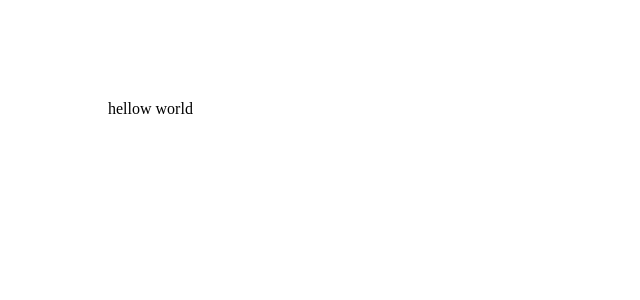
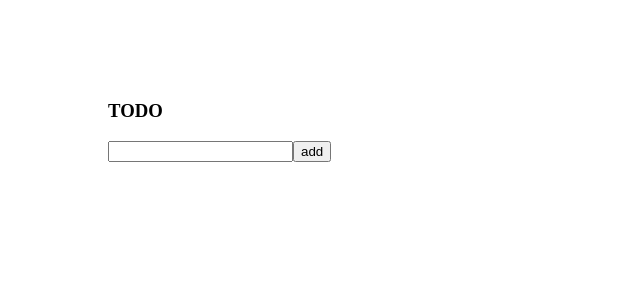
Before and after one commit to qiqingjin/blog, a React app in the folder React_Redux/demos/: page / in a window 1280 px wide. Shown: the top 300 px of the page, without its empty margins (0-640 px from the left). Built offline with nearby package versions, Linux system fonts and the light colour scheme.

Commit message:
react todo demo

```diff
--- /dev/null
+++ b/React_Redux/demos/src/actions/index.js
@@ -0,0 +1,6 @@
+let nextTodoId = 0;
+export const addTodoCreator = ( todoContent ) => ({
+  type: 'ADD_TODO',
+  todoContent,
+  id: nextTodoId++
+});
--- a/React_Redux/demos/src/components/App.jsx
+++ b/React_Redux/demos/src/components/App.jsx
@@ -1,7 +1,13 @@
 import React from 'react';
+import AddTodo from 'containers/AddTodo';
+import FilteredTodoList from 'containers/FilteredTodoList';
 
 const App = () => (
-  <div>hellow world</div>
+  <div>
+    <h3>TODO</h3>
+    <AddTodo />
+    <FilteredTodoList />
+  </div>
 );
 
 export default App;
--- /dev/null
+++ b/React_Redux/demos/src/components/Todo.jsx
@@ -0,0 +1,7 @@
+import React from 'react';
+
+export default (content) => {
+  return (
+    <li>{content}</li>
+  );
+};
--- /dev/null
+++ b/React_Redux/demos/src/components/TodoList.jsx
@@ -0,0 +1,12 @@
+import React from 'react';
+import Todo from 'components/Todo';
+
+export default ({dispatch, todoList}) => {
+  return (
+    <ul>
+      {todoList.map((todo) => {
+        <Todo key = {todo.id} content = {todo.text} />;
+      })}
+    </ul>
+  );
+};
--- /dev/null
+++ b/React_Redux/demos/src/containers/AddTodo.jsx
@@ -0,0 +1,22 @@
+import React from 'react';
+import { connect } from 'react-redux';
+import { addTodoCreator } from 'actions';
+
+let AddTodo = ({ dispatch }) => {
+  let input;
+  return (
+    <div>
+      <input ref = {instance => {
+        input = instance;
+      }} type="text"/>
+      <button onClick = {e => {
+        input && dispatch( addTodoCreator(input.value) );
+        input && ( input.value = '' );
+      }} >add</button>
+    </div>
+  )
+};
+
+AddTodo = connect()(AddTodo);
+
+export default AddTodo;
--- /dev/null
+++ b/React_Redux/demos/src/containers/FilteredTodoList.jsx
@@ -0,0 +1,16 @@
+import { connect } from 'react-redux';
+import TodoList from 'components/TodoList';
+
+const mapStateToProps = (state) => {
+  let filteredTodos = [];
+  filteredTodos = state.todos.filter((todo) => {
+    return (todo.id % 2 === 0);
+  });
+  return ({
+    todoList: filteredTodos
+  });
+};
+
+const FilteredTodoList = connect(mapStateToProps)(TodoList);
+
+export default FilteredTodoList;
--- a/React_Redux/demos/src/main.jsx
+++ b/React_Redux/demos/src/main.jsx
@@ -1,12 +1,19 @@
 import React from 'react';
 import ReactDOM from 'react-dom';
 import { AppContainer } from 'react-hot-loader';
-import App from './components/App.jsx';
+import { createStore } from 'redux';
+import { Provider } from 'react-redux';
+import reducer from 'reducers';
+import App from 'components/App';
+
+const store = createStore(reducer, window.__REDUX_DEVTOOLS_EXTENSION__ && window.__REDUX_DEVTOOLS_EXTENSION__());
 
 const render = (App) => {
   ReactDOM.render(
     <AppContainer>
-      		<App />
+      <Provider store={store}>
+        <App />
+      </Provider>
     </AppContainer>,
     document.getElementById('app')
   );
--- /dev/null
+++ b/React_Redux/demos/src/reducers/index.js
@@ -0,0 +1,8 @@
+import { combineReducers } from 'redux';
+import todos from 'reducers/todos';
+
+const todoApp = combineReducers({
+  todos
+});
+
+export default todoApp;
--- /dev/null
+++ b/React_Redux/demos/src/reducers/todos.js
@@ -0,0 +1,14 @@
+const todos = (state = [], action) => {
+  if(action.type === 'ADD_TODO'){
+    return [
+      ...state,
+      {
+        text: action.todoContent,
+        id: action.id
+      }
+    ];
+  }
+  return state;
+};
+
+export default todos;
--- a/React_Redux/demos/webpack.config.js
+++ b/React_Redux/demos/webpack.config.js
@@ -14,8 +14,14 @@ module.exports = {
   // output
   output: {
     filename: '[name].bundle.js',
-    path: path.resolve(root, 'dist')
+    path: path.resolve(root, 'dist'),
+    devtoolModuleFilenameTemplate: './[resource-path]'
   },
+  resolve: {
+    modules: [path.resolve(root, "src"), "node_modules"],
+    extensions: [".js", ".jsx"]
+  },
+  devtool: 'source-map',
   // loaders
   module: {
     loaders: [
```
